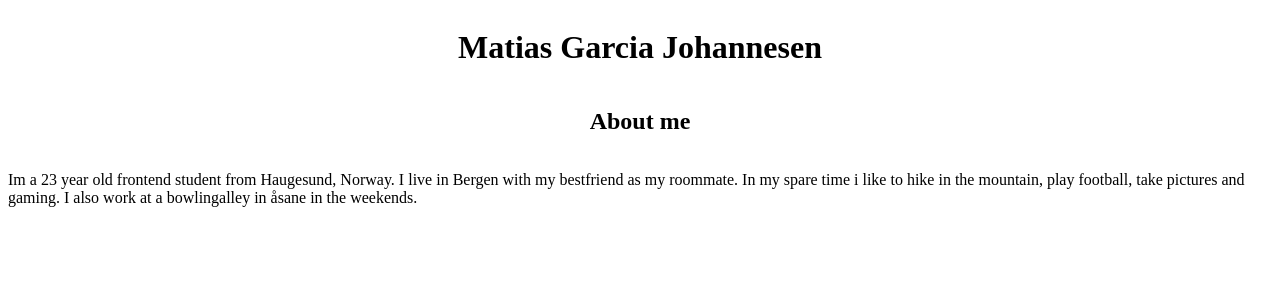
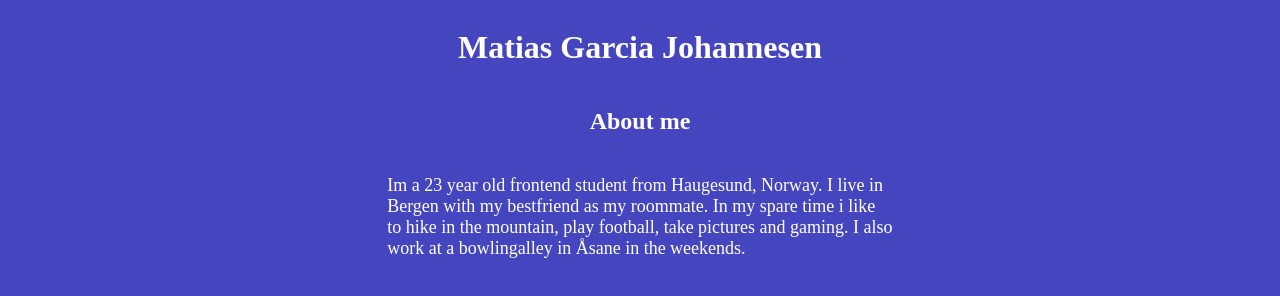
Before and after one commit to matiasgarciajohannesen/matias, a plain HTML site: page index.html in a window 1280 px wide. Drawn offline with Linux system fonts and the light colour scheme.

Commit message:
adding collours and margin to p tag

```diff
--- a/index.html
+++ b/index.html
@@ -15,7 +15,7 @@
 
     <h2>About me</h2>
     <p>Im a 23 year old frontend student from Haugesund, Norway. I live in Bergen with my bestfriend as my roommate. In my spare time i like to hike in the mountain, play football, take pictures and gaming.
-        I also work at a bowlingalley in åsane in the weekends.
+        I also work at a bowlingalley in Åsane in the weekends.
     </p>
 </body>
 </html>
--- a/styles.css
+++ b/styles.css
@@ -1,9 +1,16 @@
 body {
     display: grid;
     justify-content: center;
+    background-color: rgb(69, 69, 192);
 }
 
 h1, h2, p {
     display: flex;
     justify-content: center;
+    color: white;
 }
+
+p {
+    margin: 20px 30% 20px 30%;
+    font-size: large;
+}
```
